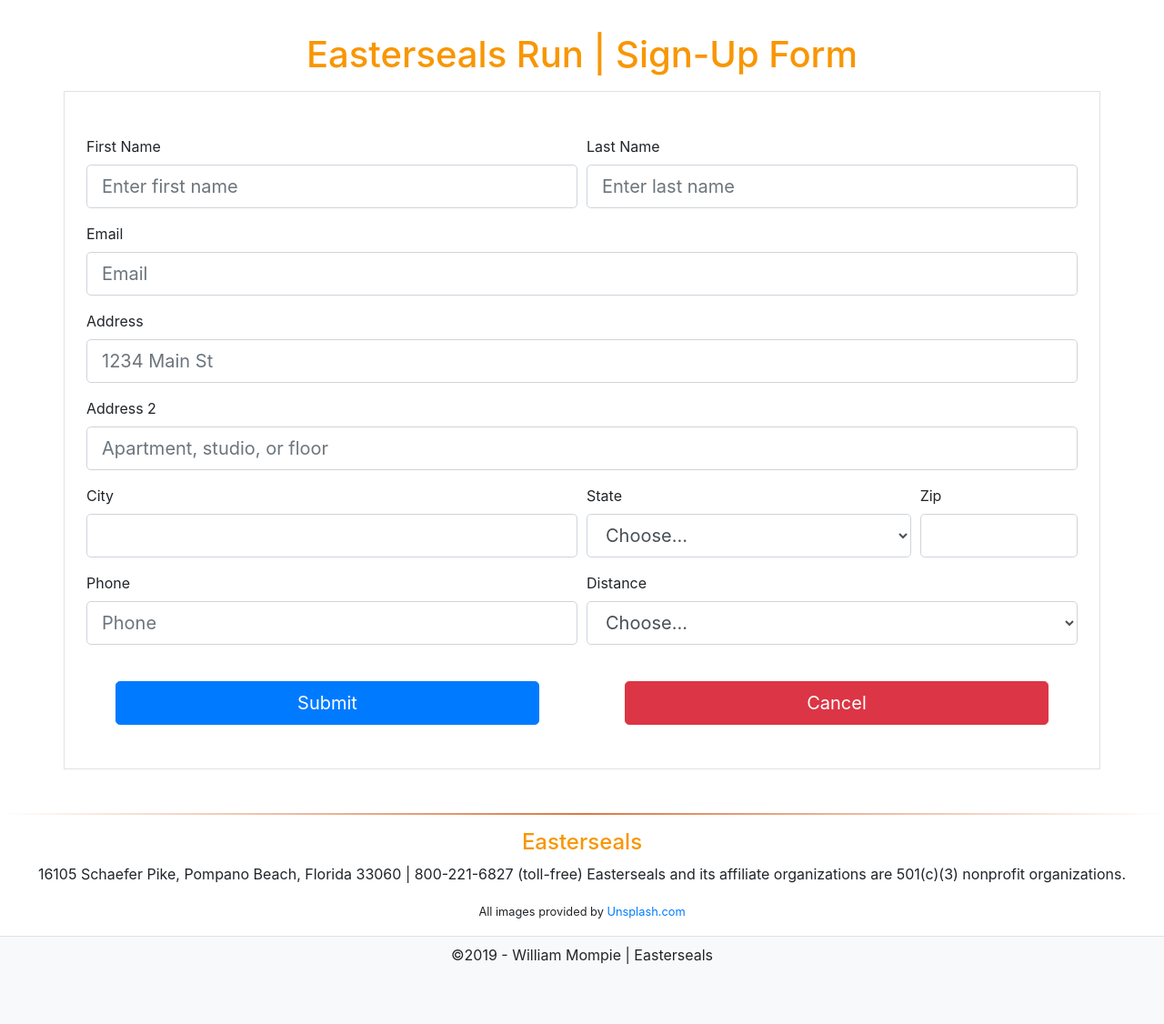
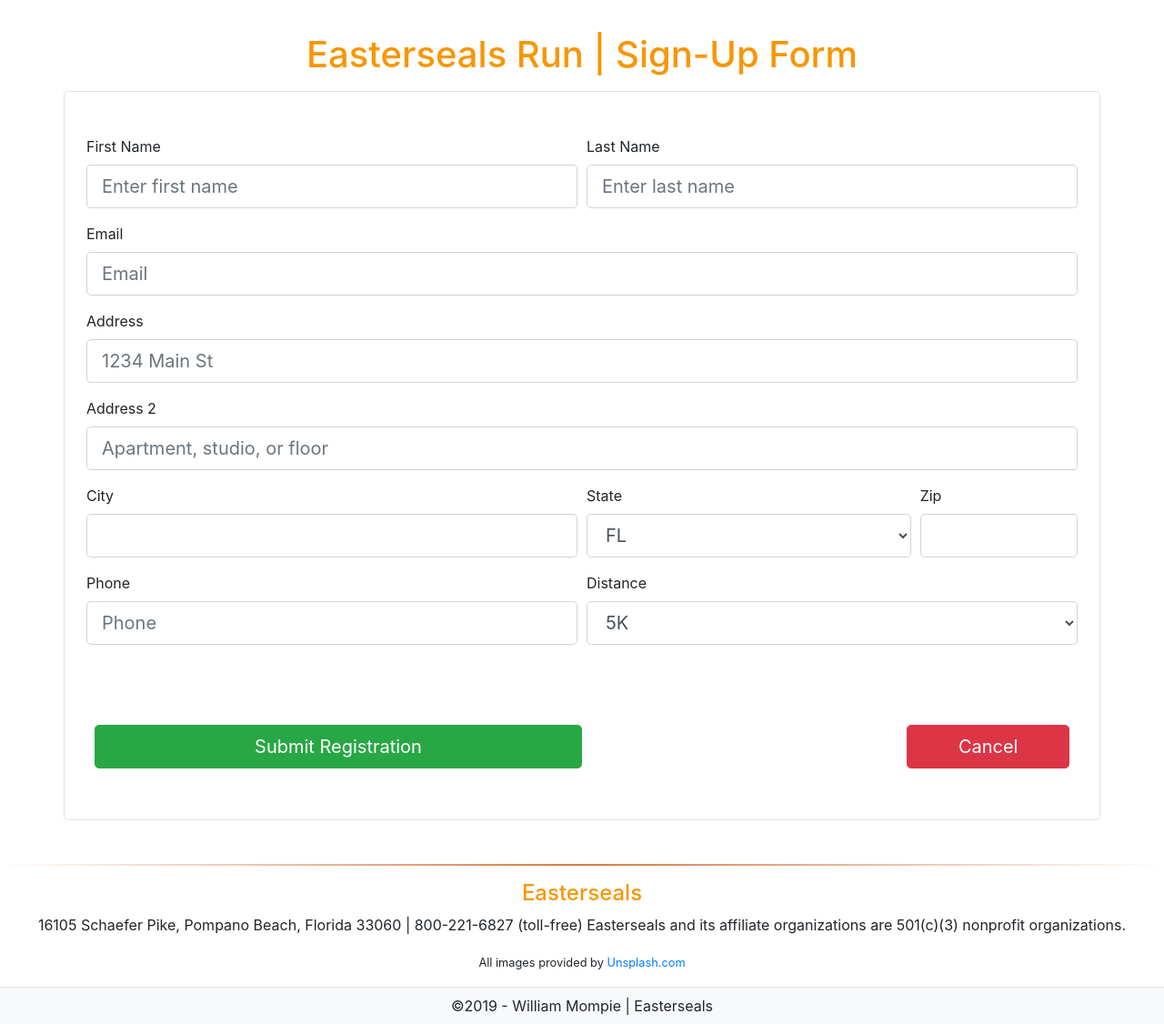
Before and after one commit to wmompie/easterSealsRun, a PHP site: page /signup.php in a window 1280 px wide. Shown: the part 76-1202 px from the top of the page at 91% size. Before the commit the page ends 1136 px from the top, so only its background shows below. Run offline with PHP 8.4, Linux system fonts and the light colour scheme; some libraries are stand-ins or nearby versions.

Commit message:
edit to form - name/title/added options/tooltips

```diff
--- a/signup.php
+++ b/signup.php
@@ -3,76 +3,126 @@
 <div class="signup-form">
   <h1 class="mb-3 text-center">Easterseals Run | Sign-Up Form</h1>
 
-  <div class="container mb-5 border border-orange py-5 px-4">
-    <!-- *** NEED TO INCLUDE TITLE ATTRIBUTES AND NAME ATTRIBUTES *** -->
+  <div class="container mb-5 border rounded border-orange pt-5 pb-2 px-4">
     <form name="contact" action="<?php echo $_SERVER['PHP_SELF']; ?>" data-netlify="true">
       <div class="form-row">
         <!-- FIRST NAME -->
         <div class="form-group col-md-6">
           <label for="fname">First Name</label>
-          <input type="text" name="fname" class="form-control form-control-lg" id="fname" placeholder="Enter first name">
+          <input type="text" name="fname" data-toggle="tooltip" data-placement="top" title="First Name" class="form-control form-control-lg" id="fname" placeholder="Enter first name">
         </div>
         <!-- LAST NAME -->
         <div class="form-group col-md-6">
           <label for="lname">Last Name</label>
-          <input type="text" name="lname" class="form-control form-control-lg" id="lname" placeholder="Enter last name">
+          <input type="text" name="lname" data-toggle="tooltip" data-placement="top" title="Last Name" class="form-control form-control-lg" id="lname" placeholder="Enter last name">
         </div>
       </div>
       <!-- EMAIL -->
       <div class="form-group">
         <label for="inputEmail">Email</label>
-        <input type="email" name="email" class="form-control form-control-lg" id="inputEmail" placeholder="Email">
+        <input type="email" name="email" data-toggle="tooltip" data-placement="top" title="Email" class="form-control form-control-lg" id="inputEmail" placeholder="Email">
       </div>
       <!-- ADDRESS 1 -->
       <div class="form-group">
         <label for="inputAddress">Address</label>
-        <input type="text" name="address1" class="form-control form-control-lg" id="inputAddress" placeholder="1234 Main St">
+        <input type="text" name="address1" data-toggle="tooltip" data-placement="top" title="Address 1" class="form-control form-control-lg" id="inputAddress" placeholder="1234 Main St">
       </div>
       <!-- ADDRESS 2 -->
       <div class="form-group">
         <label for="inputAddress2">Address 2</label>
-        <input type="text" name="address2" class="form-control form-control-lg" id="inputAddress2" placeholder="Apartment, studio, or floor">
+        <input type="text" name="address2" data-toggle="tooltip" data-placement="top" title="Address 2" class="form-control form-control-lg" id="inputAddress2" placeholder="Apartment, studio, or floor">
       </div>
       <div class="form-row">
-        <!-- CITY, STATE, ZIP -->
+        <!-- CITY -->
         <div class="form-group col-md-6">
           <label for="inputCity">City</label>
-          <input type="text" name="city" class="form-control form-control-lg" id="inputCity">
+          <input type="text" name="city" data-toggle="tooltip" data-placement="top" title="City" class="form-control form-control-lg" id="inputCity">
         </div>
+        <!-- STATE -->
         <div class="form-group col-md-4">
           <label for="inputState">State</label>
-          <select id="inputState" class="form-control form-control-lg">
-            <option selected>Choose...</option>
-            <!-- NEED TO ADD IN THE OPTIONS -->
-            <option>...</option>
+          <select id="inputState" name="state" data-toggle="tooltip" data-placement="top" title="State" class="form-control form-control-lg">
+            <option value="AL">AL</option>
+            <option value="AK">AK</option>
+            <option value="AR">AR</option>
+            <option value="AZ">AZ</option>
+            <option value="CA">CA</option>
+            <option value="CO">CO</option>
+            <option value="CT">CT</option>
+            <option value="DC">DC</option>
+            <option value="DE">DE</option>
+            <option selected>FL</option>
+            <option value="GA">GA</option>
+            <option value="HI">HI</option>
+            <option value="IA">IA</option>
+            <option value="ID">ID</option>
+            <option value="IL">IL</option>
+            <option value="IN">IN</option>
+            <option value="KS">KS</option>
+            <option value="KY">KY</option>
+            <option value="LA">LA</option>
+            <option value="MA">MA</option>
+            <option value="MD">MD</option>
+            <option value="ME">ME</option>
+            <option value="MI">MI</option>
+            <option value="MN">MN</option>
+            <option value="MO">MO</option>
+            <option value="MS">MS</option>
+            <option value="MT">MT</option>
+            <option value="NC">NC</option>
+            <option value="NE">NE</option>
+            <option value="NH">NH</option>
+            <option value="NJ">NJ</option>
+            <option value="NM">NM</option>
+            <option value="NV">NV</option>
+            <option value="NY">NY</option>
+            <option value="ND">ND</option>
+            <option value="OH">OH</option>
+            <option value="OK">OK</option>
+            <option value="OR">OR</option>
+            <option value="PA">PA</option>
+            <option value="RI">RI</option>
+            <option value="SC">SC</option>
+            <option value="SD">SD</option>
+            <option value="TN">TN</option>
+            <option value="TX">TX</option>
+            <option value="UT">UT</option>
+            <option value="VT">VT</option>
+            <option value="VA">VA</option>
+            <option value="WA">WA</option>
+            <option value="WI">WI</option>
+            <option value="WV">WV</option>
+            <option value="WY">WY</option>
           </select>
         </div>
+        <!-- ZIP -->
         <div class="form-group col-md-2">
           <label for="inputZip">Zip</label>
-          <input type="text" name="zip" class="form-control form-control-lg" id="inputZip">
+          <input type="text" name="zip" data-toggle="tooltip" data-placement="top" title="Zip Code" class="form-control form-control-lg" id="inputZip">
         </div>
       </div>
         <div class="form-row">
           <!-- PHONE -->
         <div class="form-group col-md-6">
           <label for="inputPhone">Phone</label>
-          <input type="tel" name="phone" class="form-control form-control-lg" id="inputPhone" placeholder="Phone">
+          <input type="tel" name="phone" data-toggle="tooltip" data-placement="top" title="Phone" class="form-control form-control-lg" id="inputPhone" placeholder="Phone">
         </div>
         <!-- DISTANCE  | 5K AS DEFAULT VALUE -->
         <div class="form-group col-md-6">
           <label for="inputRun">Distance</label>
-          <select id="inputRun" class="form-control form-control-lg">
-            <option selected>Choose...</option>
-            <!-- NEED TO ADD IN THE OPTIONS -->
-            <option>...</option>
+          <select id="inputRun" name="distance" data-toggle="tooltip" data-placement="top" title="Distance you would like to Run/Walk" class="form-control form-control-lg">
+          <option selected>5K</option>
+            <option value="1m">1 Mile</option>
+            <option value="5k">5K</option>
+            <option value="10k">10K</option>
           </select>
         </div>
       </div>
-      <div class="row mt-4 justify-content-around">
+      <div class="row mt-4 justify-content-between px-4 py-5">
         <!-- Use "submit_registration" as the name for the button used to submit the form. -->
-        <button type="submit" name="submit" class="btn btn-lg btn-primary col-md-5">Submit</button>
+        <button type="submit" name="submit_registration" data-toggle="tooltip" data-placement="top" title="Submit Registration Form" class="btn btn-lg btn-success col-md-6">Submit Registration</button>
         <!-- CANCEL BUTTON -->
-        <a href="index.html" class="btn btn-lg btn-danger col-md-5">Cancel</a>
+        <a href="index.html" name="cancel" data-toggle="tooltip" data-placement="top" title="Cancel Registration Form and Return to Home Page" class="btn btn-lg btn-danger col-md-2">Cancel</a>
       </div>
     </form>
   </div>
```
